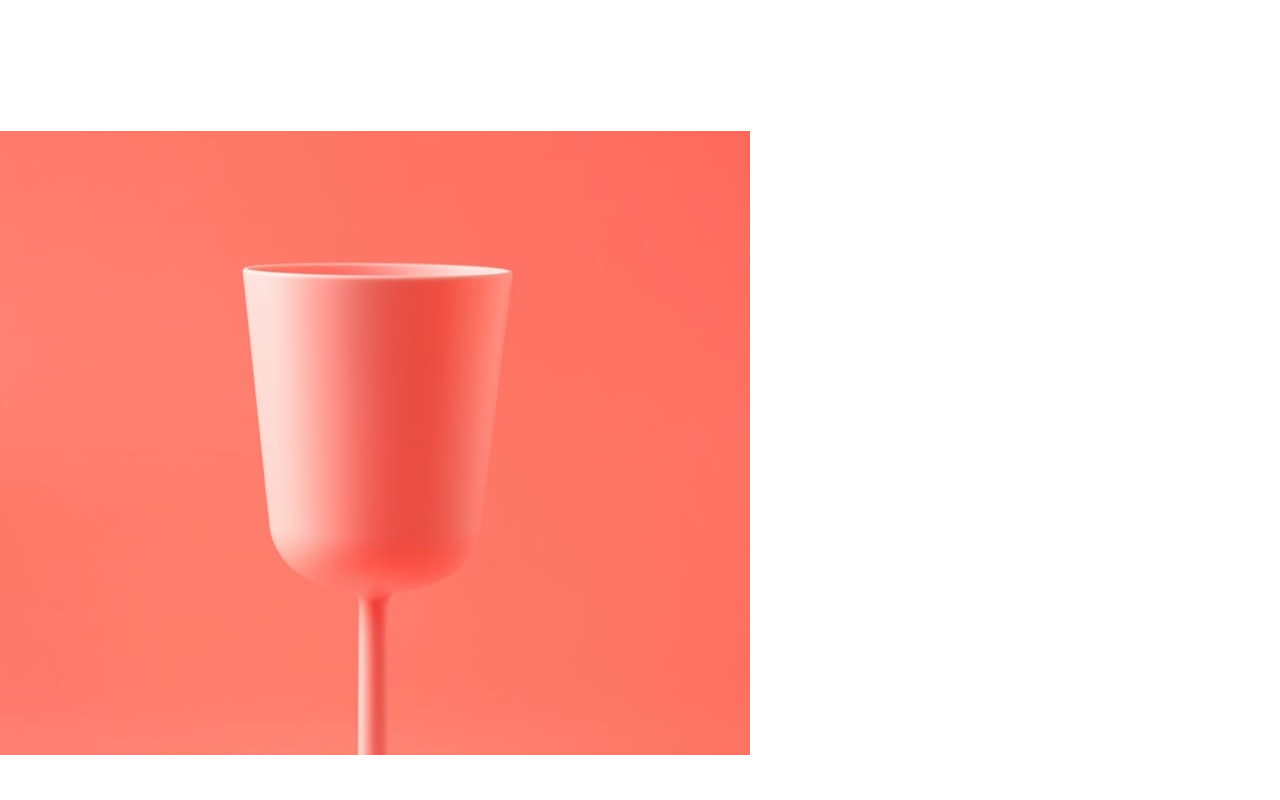
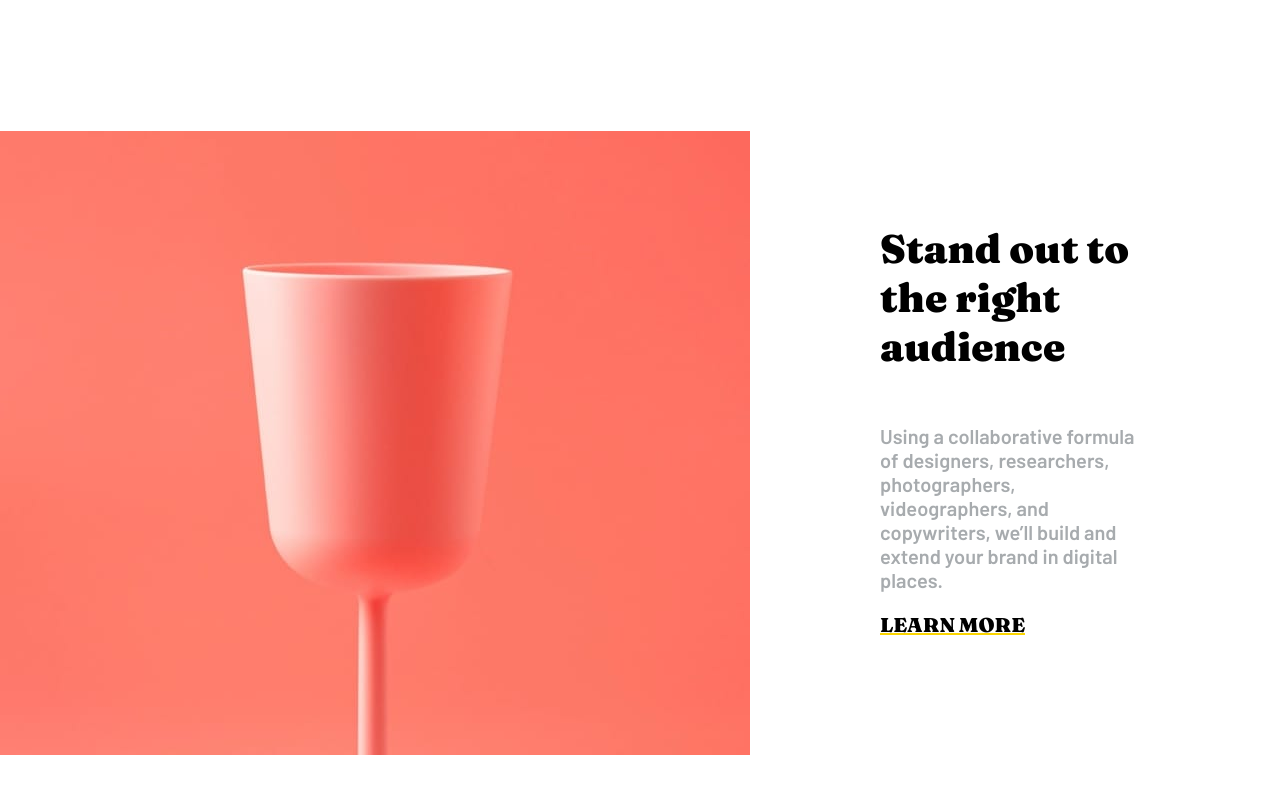
Before and after one commit to chambrin/sunnyside-agency-landing-page, a website built with webpack: page index.html in a window 1280 px wide. Shown: the part 1520-2320 px from the top of the page. Built offline with Linux system fonts and the light colour scheme.

Commit message:
💄 destop container 2

```diff
--- a/assets/style/scss/components/LandingPage.scss
+++ b/assets/style/scss/components/LandingPage.scss
@@ -53,12 +53,10 @@
     grid-template-rows: 1fr;
     margin: 0;
     padding: 0;
-
   }
   .main-bg-1 {
     background: url("../../../public/images/desktop/image-transform.jpg") center no-repeat;
-    background-size: 100%;
-    object-fit: contain;
+    object-fit: cover;
     background-position-y: top;
     margin: 0;
     padding: 0;
@@ -69,7 +67,6 @@
   .text {
     display: flex;
     flex-flow: column nowrap;
-    justify-content: center;
     padding: 60px 130px;
     h2 {
       font-family: "Fraunces", serif;
@@ -88,6 +85,19 @@
       font-weight: 900;
     }
   }
+
+  // container-2
+  .container-2 {
+    display: grid;
+    grid-template-columns: 1fr 1fr;
+    grid-template-rows: 1fr;
+    margin: 0;
+    padding: 0;
+  }
+
+
+
+
 
   .block-1 {
     background: url("../../../public/images/mobile/image-graphic-design.jpg")
--- a/assets/style/scss/components/Mobile_LandingPage.scss
+++ b/assets/style/scss/components/Mobile_LandingPage.scss
@@ -95,8 +95,6 @@
 }
 // end mobile spé
 
-
-
 nav {
   z-index: 2;
   display: flex;
@@ -121,7 +119,6 @@
     text-align: center;
   }
 }
-
 
 //Testimonial section
 .testimonial-section {
```
Also changed, not shown: dist/bundle.js, 4 other files.
